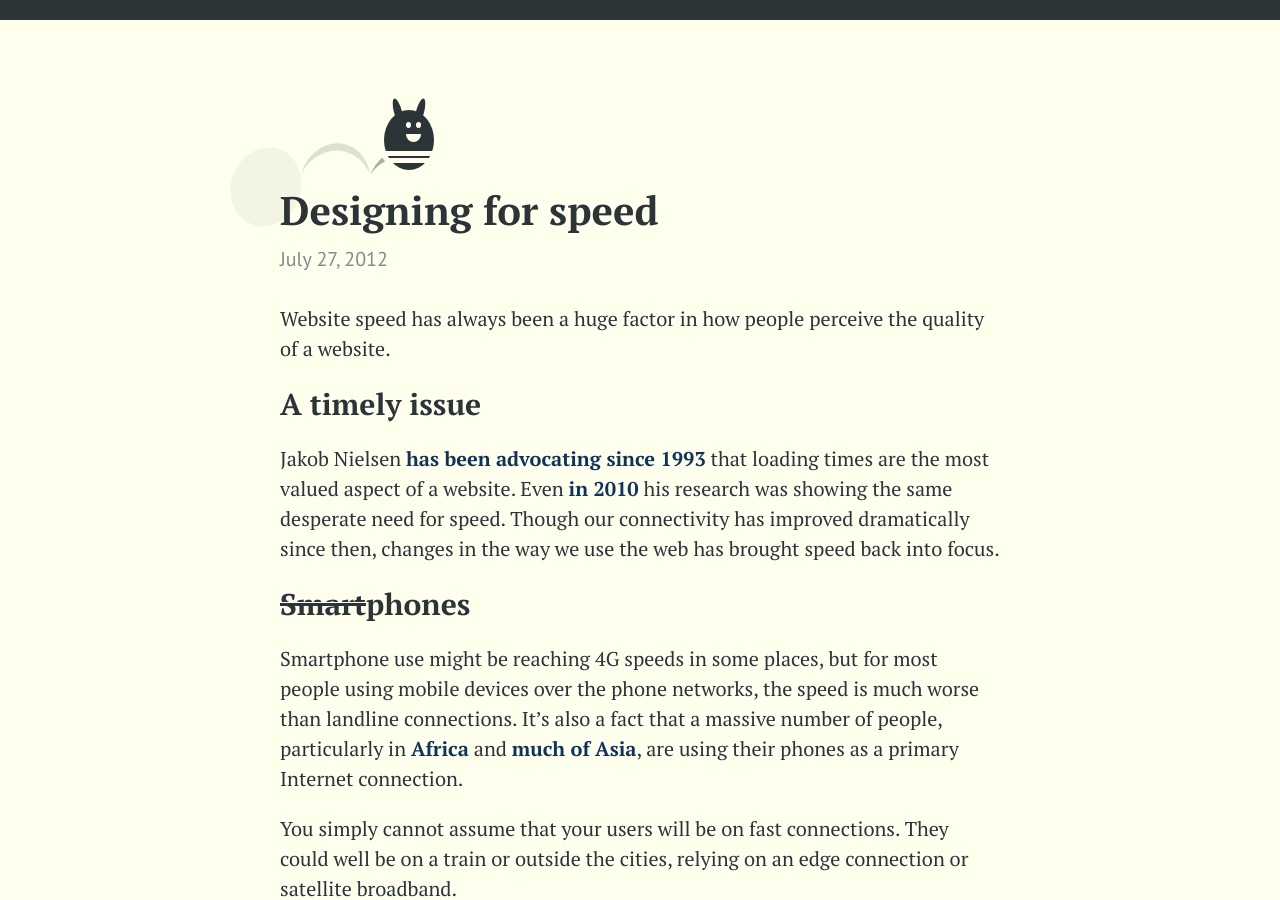
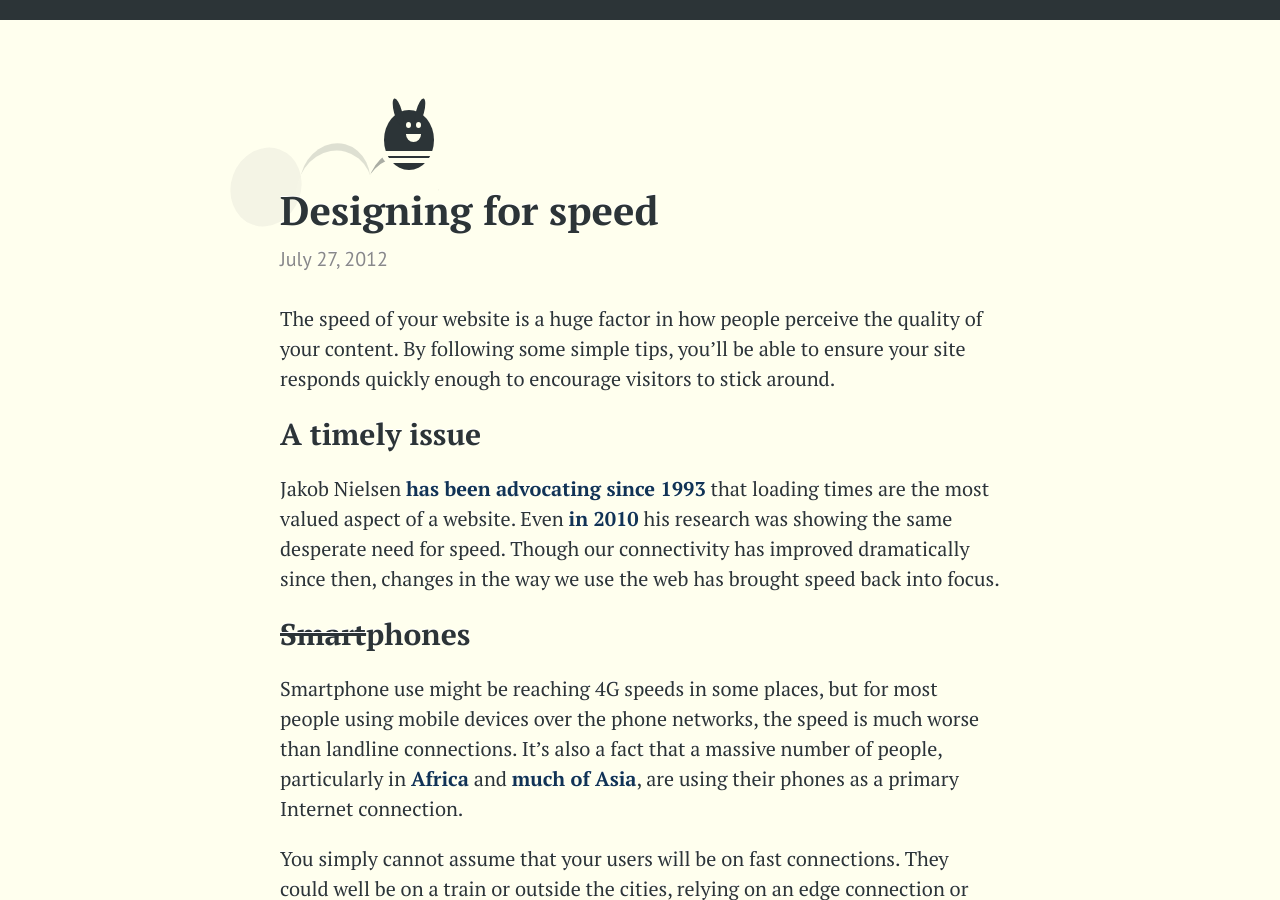
Before and after one commit to donovanh/donovanh.github.com, a Jekyll site: the page built from _posts/2012-07-27-designing-for-speed.markdown, in a window 1280 px wide and 900 px high. Built offline with Jekyll 4.4.1, drawn with Linux system fonts in a browser that asks for light colours; nearby versions of some CDN libraries.

Commit message:
Wording update

```diff
--- a/_posts/2012-07-27-designing-for-speed.markdown
+++ b/_posts/2012-07-27-designing-for-speed.markdown
@@ -6,7 +6,7 @@ tags: [websites]
 newstylesheet: "stripes"
 published: true
 ---
-Website speed has always been a huge factor in how people perceive the quality of a website.
+The speed of your website is a huge factor in how people perceive the quality of your content. By following some simple tips, you'll be able to ensure your site responds quickly enough to encourage visitors to stick around.
 
 ##A timely issue
 
```
